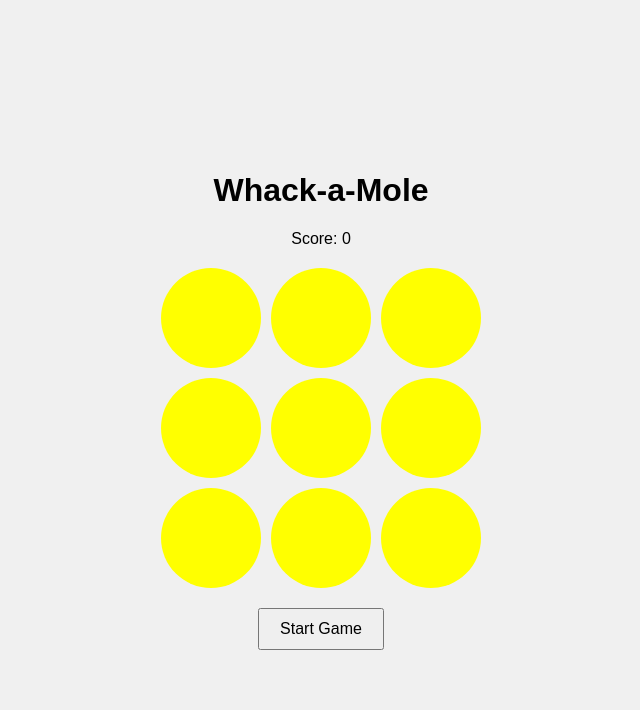
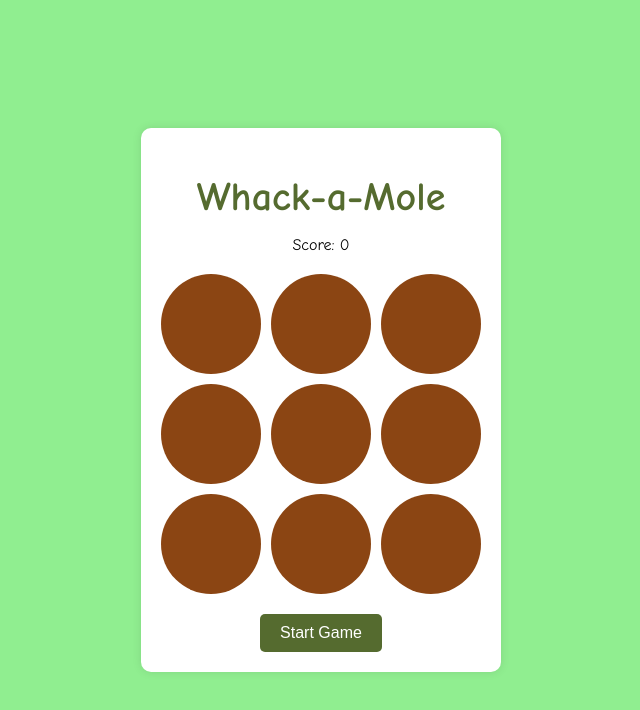
Before and after one commit to H0l1ow/Whack_a_Mole, a plain HTML site: page index.html in a window 1280 px wide. Shown: the whole page, without its empty margins (319-959 px from the left). Drawn offline with Linux system fonts and the light colour scheme.

Commit message:
Whack_a_mole added sounds

```diff
--- a/index.html
+++ b/index.html
@@ -23,6 +23,8 @@
         </div>
         <button id="startButton">Start Game</button>
     </div>
+    <audio id="hitSound" src="hit-sound.mp3" preload="auto"></audio>
+    <audio id="missSound" src="miss-sound.mp3" preload="auto"></audio>
     <script src="script.js"></script>
 </body>
 </html>
--- a/script.js
+++ b/script.js
@@ -6,6 +6,8 @@ let misses = 0;
 const holes = document.querySelectorAll('.hole');
 const scoreDisplay = document.getElementById('score');
 const startButton = document.getElementById('startButton');
+const hitSound = document.getElementById('hitSound');
+const missSound = document.getElementById('missSound');
 
 holes.forEach(hole => {
     hole.addEventListener('click', () => {
@@ -14,6 +16,9 @@ holes.forEach(hole => {
             scoreDisplay.textContent = score;
             hole.classList.remove('mole');
             activeHole = null;
+            hitSound.play();
+        } else {
+            missSound.play();
         }
     });
 });
--- a/style.css
+++ b/style.css
@@ -1,16 +1,25 @@
-/* style.css */
 body {
-    font-family: Arial, sans-serif;
+    font-family: 'Comic Sans MS', cursive, sans-serif;
     display: flex;
     justify-content: center;
     align-items: center;
     height: 100vh;
-    background-color: #f0f0f0;
+    background-color: #90ee90;
     margin: 0;
 }
 
 #game {
     text-align: center;
+    background-color: #ffffff;
+    padding: 20px;
+    border-radius: 10px;
+    box-shadow: 0 0 10px rgba(0, 0, 0, 0.1);
+}
+
+h1 {
+    font-size: 2.5em;
+    color: #556b2f;
+    margin-bottom: 10px;
 }
 
 .grid {
@@ -24,18 +33,29 @@ body {
 .hole {
     width: 100px;
     height: 100px;
-    background-color: yellow;
+    background-color: #8b4513;
     border-radius: 50%;
     position: relative;
     cursor: pointer;
+    transition: background-color 0.3s;
 }
 
 .hole.mole {
-    background-color: red;
+    background-color: #ff6347;
 }
 
 button {
     margin-top: 20px;
     padding: 10px 20px;
     font-size: 16px;
+    background-color: #556b2f;
+    color: white;
+    border: none;
+    border-radius: 5px;
+    cursor: pointer;
+    transition: background-color 0.3s;
 }
+
+button:hover {
+    background-color: #6b8e23;
+}
```
Also changed, not shown: 2 other files.
